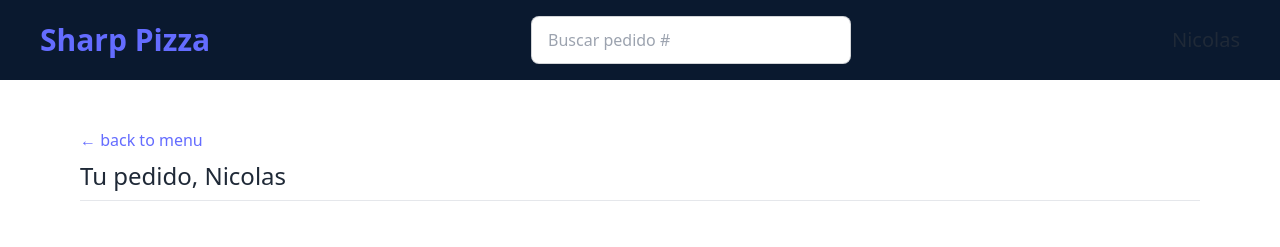
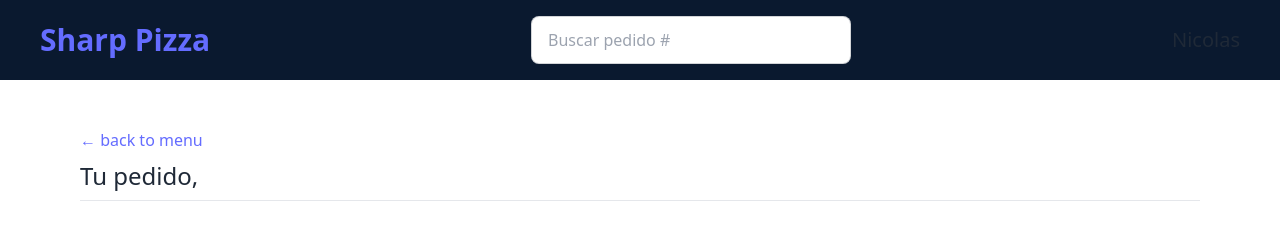
Before and after one commit to No-Country/c14-46-m-csharp-react, a React (Vite) app in the folder front/sharp-pizza/: page /cart in a window 1280 px wide. Shown: the top 247 px of the page. Built offline with nearby package versions, Linux system fonts and the light colour scheme.

Commit message:
fix usename property

```diff
--- a/front/sharp-pizza/src/features/cart/Cart.jsx
+++ b/front/sharp-pizza/src/features/cart/Cart.jsx
@@ -3,7 +3,7 @@ import { Link } from "react-router-dom"
 import CartItem from "./CartItem"
 
 const Cart = () => {
-  const username = useSelector(state => state.user.username)
+  const username = useSelector(state => state.user.name)
   const products = useSelector(state => state.cart.products)
 
   return (
```
